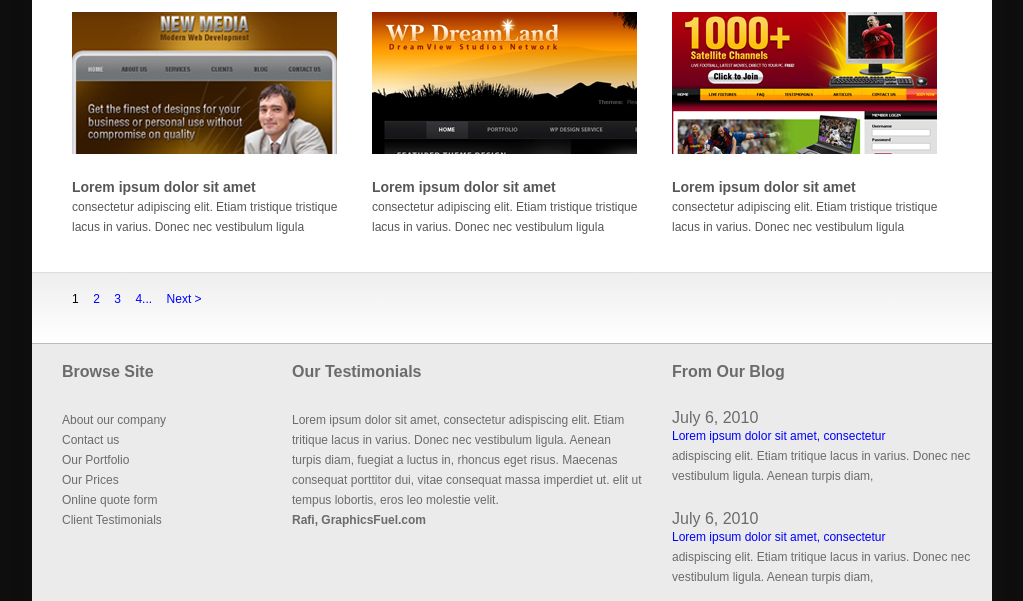
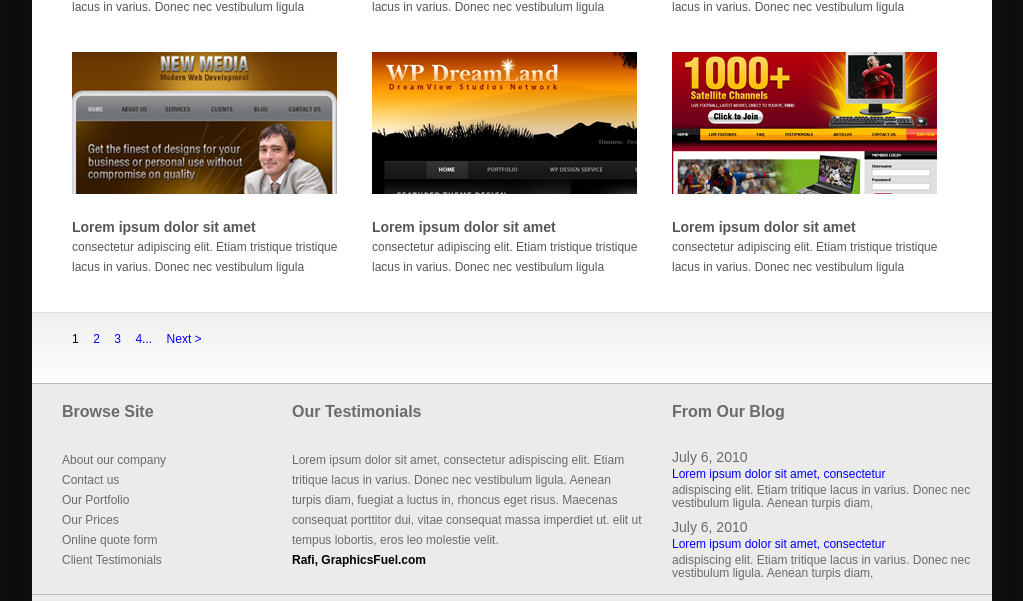
Before and after one commit to colonelxd15/Exercise3, a plain HTML site: page portfolio.html in a window 1280 px wide. Shown: the part 723-1324 px from the top of the page, without its empty margins (128-1151 px from the left). Drawn offline with Linux system fonts and the light colour scheme.

Commit message:
Portfolio contents reworked/footer reworked

```diff
--- a/sass/screen/layout.scss
+++ b/sass/screen/layout.scss
@@ -269,7 +269,7 @@ input[type="submit"]{
 }
 
 #footer{
-	height: 275px;
+	height: 210px;
 	border-top: solid 1px $bordercolor;
 	border-bottom: solid 1px $bordercolor;
 	background: $bgcolor2;
@@ -289,7 +289,7 @@ input[type="submit"]{
 		float: left;
 		position: relative;
 		margin: 20px 0px 0px 30px;
-		height: 250px;
+		height: 190px;
 	}
 	#sitemap{
 		width: 200px;
@@ -306,17 +306,23 @@ input[type="submit"]{
 		width: 350px;
 
 		b{
+			color: #000;
 			font-weight: bold;
 		}
 	}
 	#blog{
 		width: 300px;
 		h5{
-			margin: 25px 0px 0px 0px;
+			margin: 10px 0px 0px 0px;
+			font-size: 14px;
 		}
 		strong{
 			color: blue;
 		}
+		p{
+			line-height: 13px;
+		}
+
 	}
 }
 #foot{
--- a/sass/screen/portfolio.scss
+++ b/sass/screen/portfolio.scss
@@ -6,14 +6,14 @@ $gradcol3: #EEE;
 
 #portfolio-cont{
 	width: 920px;
-	height: 740px;
+	height: 780px;
 	padding: 40px 0px 0px 40px;
 	border-bottom: #DDD solid 1px;
 	.portfolio{
 
 	width: 280px;
 	height: 220px;
-	margin: 0px 20px 20px 0px;
+	margin: 0px 20px 40px 0px;
 	position: relative;
 
 	float: left;
```
Also changed, not shown: stylesheets/screen.css, stylesheets/screen/layout.css, stylesheets/screen/portfolio.css.
